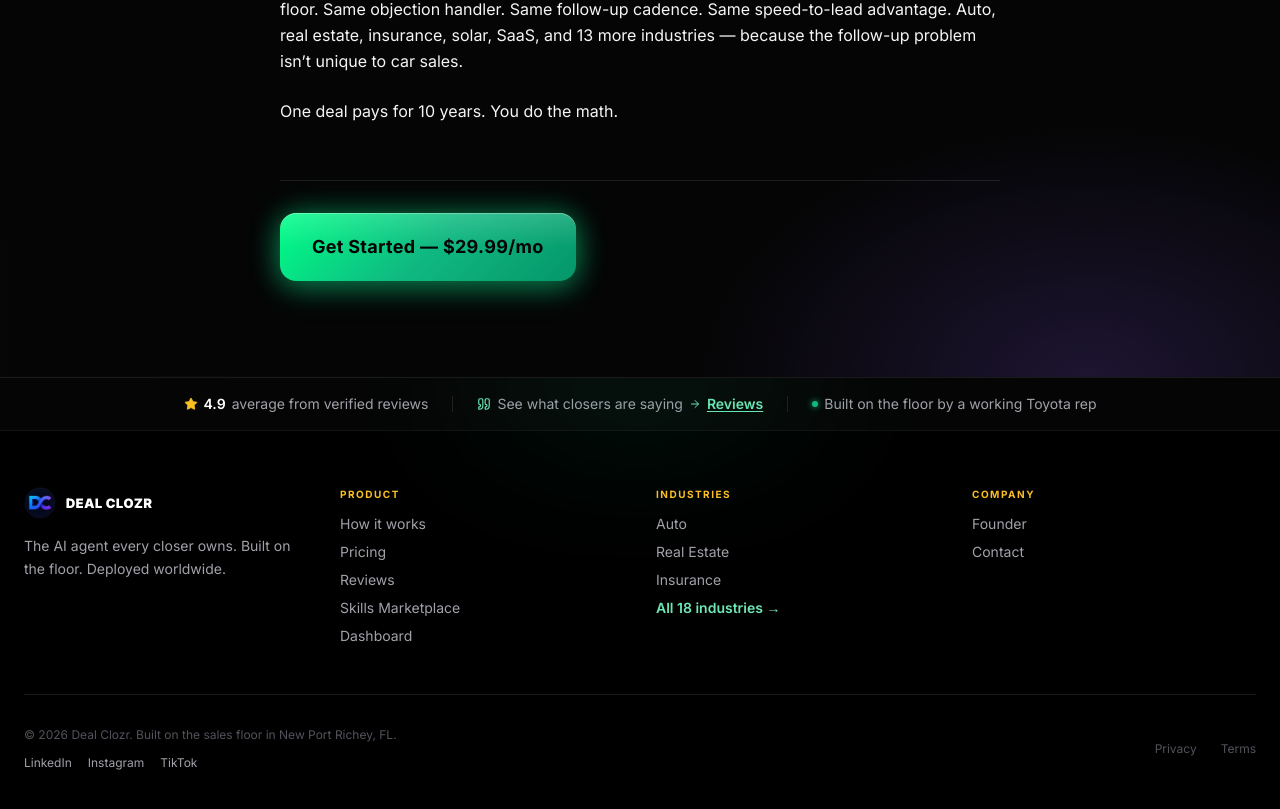
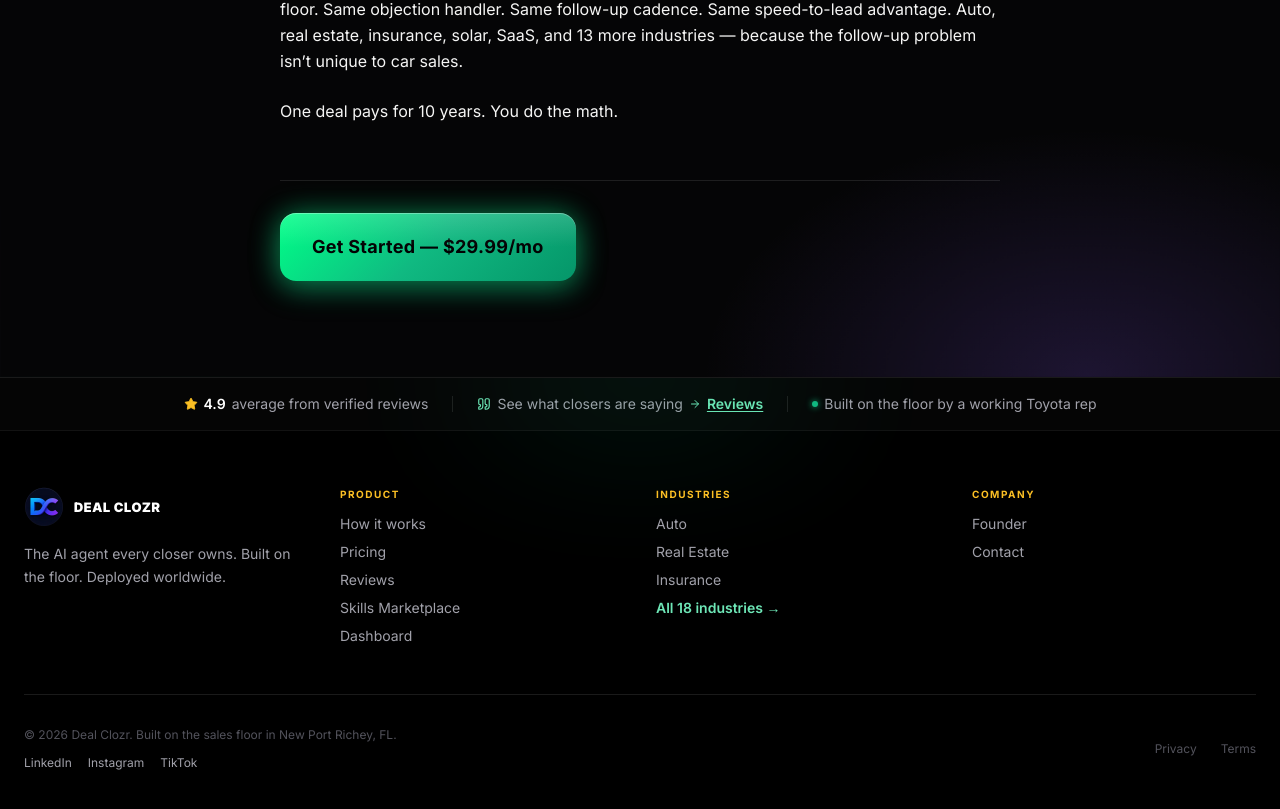
Before and after one commit to thulleng/closers-assist-web, a Next.js app: page /blog/ai-closer-30-days in a window 1280 px wide. Shown: the part 4238-5047 px from the top of the page. Built offline with nearby package versions, Linux system fonts and the light colour scheme; no server answers.

Commit message:
footer logo size bump 32→40

```diff
--- a/components/Footer.tsx
+++ b/components/Footer.tsx
@@ -53,9 +53,9 @@ export default function Footer() {
                 <Image
                   src="/logo.webp"
                   alt="Deal Clozr"
-                  width={32}
-                  height={32}
-                  className="h-8 w-8"
+                  width={40}
+                  height={40}
+                  className="h-10 w-10"
                 />
               </div>
               <span className="font-display text-[13px] font-black tracking-wider text-white">
```
